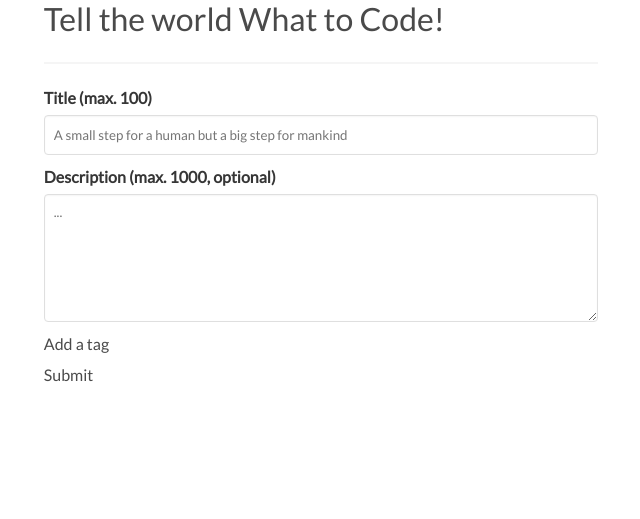
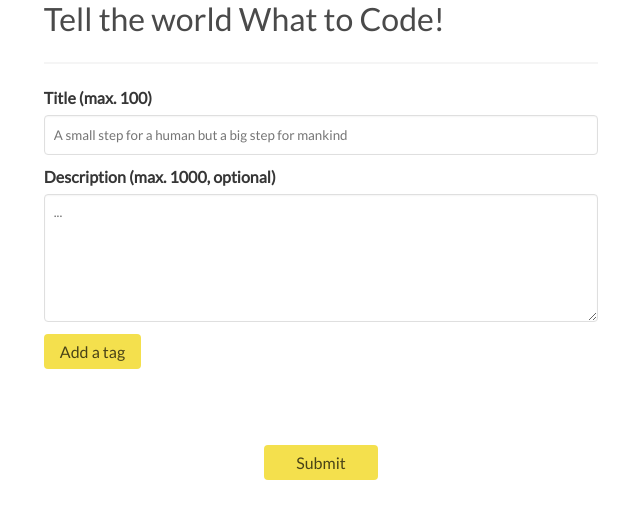
Before and after one commit to sdfiokpskiopdf/what-to-code, a Flask app: page /submit/ in a window 1280 px wide. Shown: the part 161-680 px from the top of the page, without its empty margins (319-959 px from the left). Run offline with Flask 2, Linux system fonts and the light colour scheme; some libraries are stand-ins or nearby versions.

Commit message:
working submit page

```diff
--- a/website/static/js/index.js
+++ /dev/null
@@ -1,31 +0,0 @@
-function like(postId) {
-    const likeCount = document.getElementById(`likes-count-${postId}`);
-    const likeButton = document.getElementById(`like-button-${postId}`);
-
-    fetch(`api/v1/like-post/${postId}/`, { method: "POST" })
-        .then((res) => res.json())
-        .then((data) => {
-            likeCount.innerHTML = data["likes"];
-            if (data["liked"] === true) {
-                likeButton.className = "fas fa-thumbs-up";
-            } else {
-                likeButton.className = "far fa-thumbs-up";
-            }
-        })
-        .catch((e) => alert("Could not like post" + e));
-}
-
-var inputCount = 0;
-
-function add_tag() {
-    if (inputCount <= 4) {
-        const container = document.getElementById(`tags`);
-        var input = document.createElement("input");
-        input.name = "tag" + inputCount;
-        strcount = String(parseInt(inputCount) + 1)
-        input.placeholder = "Enter tag " + strcount;
-        input.style.cssText = "display: inline-flex;box-shadow: inset 0 .0625em .125em rgba(10,10,10,.05);width:  100%;height: 2.5rem;padding: calc(.5em - 1px) calc(.75em - 1px);align-items: center;justify-content: flex-start;border: 1px solid #dfdfdf;color: #363636;border-radius: 4px;font-family: var(--font-family);"
-        container.appendChild(input);
-        inputCount++;
-    }
-}
--- /dev/null
+++ b/website/static/js/like.js
@@ -0,0 +1,16 @@
+function like(postId) {
+    const likeCount = document.getElementById(`likes-count-${postId}`);
+    const likeButton = document.getElementById(`like-button-${postId}`);
+
+    fetch(`api/v1/like-post/${postId}/`, { method: "POST" })
+        .then((res) => res.json())
+        .then((data) => {
+            likeCount.innerHTML = data["likes"];
+            if (data["liked"] === true) {
+                likeButton.className = "fas fa-thumbs-up";
+            } else {
+                likeButton.className = "far fa-thumbs-up";
+            }
+        })
+        .catch((e) => alert("Could not like post" + e));
+}
--- /dev/null
+++ b/website/static/js/tags.js
@@ -0,0 +1,45 @@
+var inputs = [];
+
+function remove_tag(inputName) {
+    console.log("called")
+    var input = document.getElementsByName(inputName)[0];
+    var button = document.getElementsByClassName(`button_${inputName}`)[0]
+    input.parentNode.removeChild(input);
+    button.parentNode.removeChild(button)
+    for (let i of inputs) {
+        if (i.name == input.name) {
+            inputs.splice(inputs.indexOf(i), 1);
+            break;
+        }
+    }
+
+    console.log(inputs)
+
+    for (let i of inputs) {
+        var old_name = i.name
+        i.setAttribute("name", "tag" + inputs.indexOf(i))
+        strcount = String(parseInt(inputs.indexOf(i)) + 1)
+        i.setAttribute("placeholder", "Enter tag " + strcount)
+        document.getElementsByClassName(`button_${old_name}`)[0].setAttribute("onclick", `remove_tag('${i.name}')`)
+        document.getElementsByClassName(`button_${old_name}`)[0].setAttribute("class", `button_${i.name}`)
+    }
+}
+
+function add_tag() {
+    if (inputs.length <= 4) {
+        const container = document.getElementById(`tags`);
+        var input = document.createElement("input");
+        var remove_button = document.createElement("button");
+        input.name = "tag" + inputs.length;
+        strcount = String(parseInt(inputs.length) + 1)
+        input.placeholder = "Enter tag " + strcount;
+        input.style.cssText = "display: inline-flex;box-shadow: inset 0 .0625em .125em rgba(10,10,10,.05);width:  100%;height: 2.5rem;padding: calc(.5em - 1px) calc(.75em - 1px);align-items: center;justify-content: flex-start;border: 1px solid #dfdfdf;color: #363636;border-radius: 4px;font-family: var(--font-family);";
+        remove_button.style.cssText = "background-color: var(--accent-color);border-color: transparent;color: rgba(0,0,0,.7);border-radius: 4px;padding: .5em 1em;width:15%;";
+        remove_button.className = `button_${input.name}`
+        remove_button.setAttribute("onclick", `remove_tag('${input.name}')`)
+        remove_button.innerText = "Remove"
+        container.appendChild(input);
+        container.appendChild(remove_button);
+        inputs.push(input)
+    }
+}
--- a/website/static/styles/submit.css
+++ b/website/static/styles/submit.css
@@ -69,3 +69,29 @@ hr {
 	flex-direction: column;
 	row-gap: 1rem;
 }
+
+.button {
+	background-color: var(--accent-color);
+	border-color: transparent;
+	color: rgba(0,0,0,.7);
+	border-radius: 4px;
+}
+
+.tag {
+	padding: .5em 1em;
+}
+
+.field:last-child {
+	align-items: center;
+}
+
+.submit {
+	margin-top: 4rem;
+	padding: .5em 2em;
+}
+
+@media only screen and (max-width: 800px) {
+	form {
+		width: 90%;
+	}
+}
--- a/website/templates/base.html
+++ b/website/templates/base.html
@@ -35,7 +35,8 @@
     <main>
         {% block content %}{% endblock %}
     </main>
-    <script type="text/javascript" src="{{ url_for('static', filename='js/index.js')}}"></script>
+    <script type="text/javascript" src="{{ url_for('static', filename='js/like.js')}}"></script>
+    <script type="text/javascript" src="{{ url_for('static', filename='js/tags.js')}}"></script>
     <script type="text/javascript" src="{{ url_for('static', filename='js/mobile.js')}}"></script>
     <script src="https://kit.fontawesome.com/2312f056bc.js" crossorigin="anonymous"></script>
 </body>
--- a/website/templates/submit.html
+++ b/website/templates/submit.html
@@ -24,14 +24,14 @@
             </div>
             <div class="field">
                 <div class="control">
-                    <button type="button" class="button" onclick="add_tag()">Add a tag</button>
+                    <button type="button" class="button tag" onclick="add_tag()">Add a tag</button>
                 </div>
             </div>
             <div id="tags">
             </div>
             <div class="field">
                 <div class="control">
-                    <button type="submit" class="button">Submit</button>
+                    <button type="submit" class="button submit">Submit</button>
                 </div>
             </div>
         </fieldset>
```
Also changed, not shown: website/database.db.
